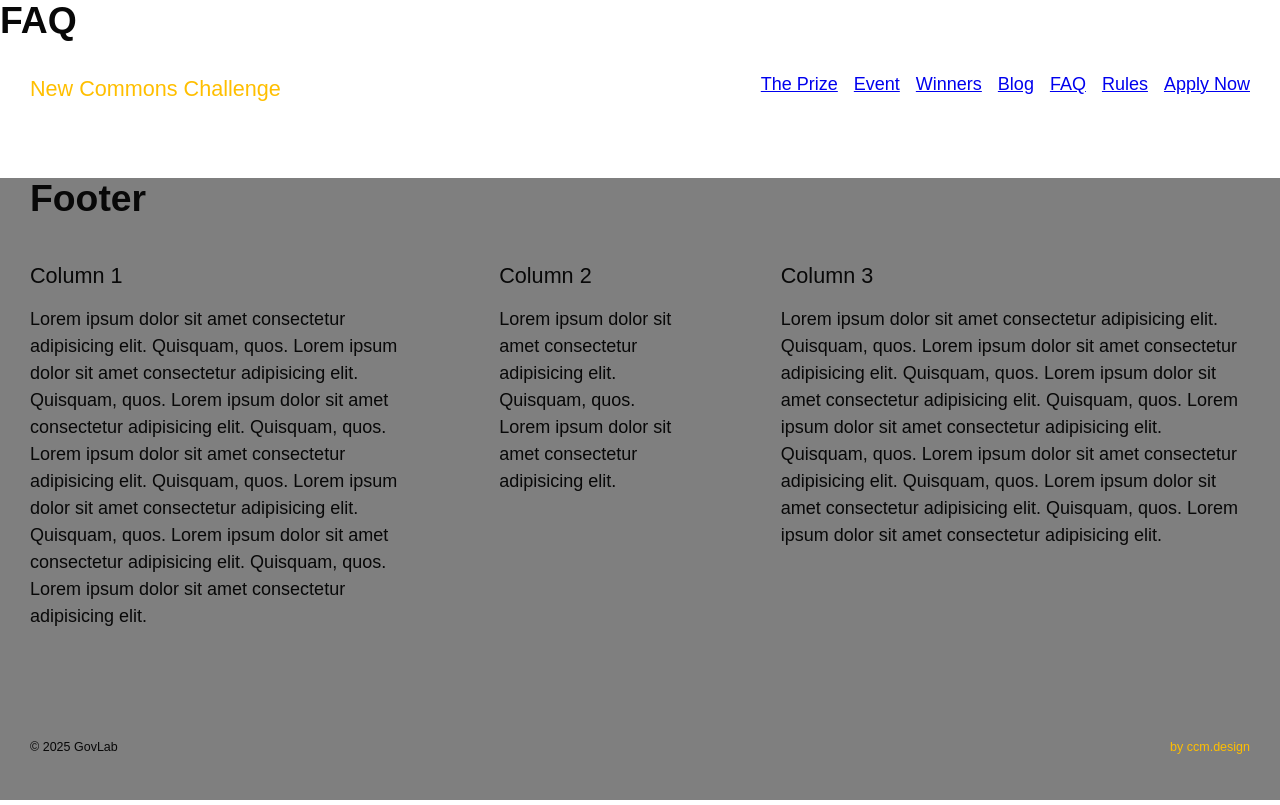
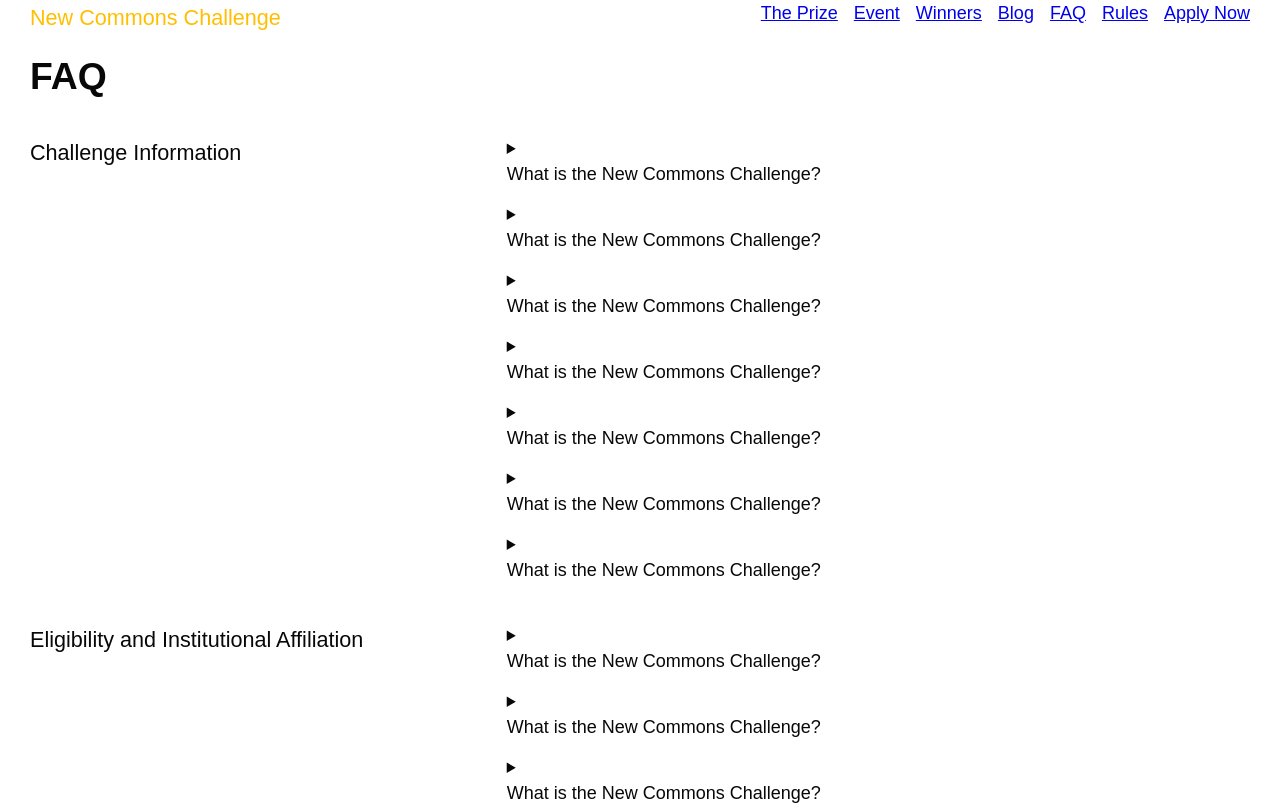
Before and after one commit to ccmdesign/new-commons-nuxt, a Nuxt app: page /faq in a window 1280 px wide. Shown: the top 805 px of the page. Built offline with nearby package versions, Linux system fonts and the light colour scheme; a web font is replaced by a local one.

Commit message:
FAQ page

```diff
--- a/components/ncBaseSection.vue
+++ b/components/ncBaseSection.vue
@@ -22,8 +22,6 @@ const props = defineProps({
 }
 
 [width="narrow"] .nc-base-section__content {
-  grid-column: content-start / content-end; /* Grid template columns are defined by the .subgrid class, and grid-column attr. */
-
   @media (min-width: 768px) {
     grid-column: col1 / col11; /* Grid template columns are defined by the .subgrid class, and grid-column attr. */
   }
--- /dev/null
+++ b/components/ncCollapse.vue
@@ -0,0 +1,22 @@
+<template>
+  <details>
+    <summary><h4>{{ data.summary }}</h4></summary>
+    <slot><p>{{ data.content }}</p></slot>
+  </details>
+</template>
+
+<script setup>
+const props = defineProps({
+  data: {
+    type: Object,
+    required: true,
+    validator: (value) => {
+      return 'summary' in value && 'content' in value;
+    }
+  }
+});
+</script>
+
+<style lang="scss" scoped>
+
+</style>
--- /dev/null
+++ b/components/ncFaqSection.vue
@@ -0,0 +1,34 @@
+<template>
+  <nc-base-section class="faq-section" >
+    <slot />
+  </nc-base-section>
+</template>
+
+<script setup>
+
+</script>
+
+<style scoped>
+.faq-section > * {
+  @media (min-width: 768px) {
+    grid-column: content-start / content-end;
+    display: grid;
+    grid-template-columns: subgrid;
+    grid-template-rows: auto;
+    gap: var(--base-gutter);
+  }
+}
+
+.faq-section :deep(h3) {
+  @media (min-width: 768px) {
+    grid-column: content-start / col4;
+  }
+}
+
+.faq-section :deep(details) {
+  @media (min-width: 768px) {
+    grid-column: col5 / content-end;
+  }
+}
+
+</style>
--- a/components/ncFooter.vue
+++ b/components/ncFooter.vue
@@ -34,6 +34,15 @@
   grid-template-columns: subgrid;
 }
 
+.footer__logo,
+.footer__col1,
+.footer__col2,
+.footer__col3 {
+  grid-column: content-start / content-end;
+  grid-template-rows: auto;
+}
+
+@media (min-width: 768px) {
 .footer__logo {
   grid-column: content-start / content-end;
 }
@@ -54,4 +63,5 @@
   /* Aux styles */
   background-color: rgba(0, 0, 0, 0.5);
 }
+}
 </style>
--- a/pages/faq.vue
+++ b/pages/faq.vue
@@ -1,9 +1,48 @@
 <template>
+  <nc-base-section>
     <h1>FAQ</h1>
+  </nc-base-section>
+
+  <nc-faq-section>
+    <h3 class="h2">Challenge Information</h3>
+    <nc-collapse v-for="item in faq" :key="item.summary" :data="item" />
+  </nc-faq-section>
+  <nc-faq-section>
+    <h3 class="h2">Eligibility and Institutional Affiliation</h3>
+    <nc-collapse v-for="item in faq" :key="item.summary" :data="item" />
+  </nc-faq-section>
+  <nc-faq-section>
+    <h3 class="h2">Application Process</h3>
+    <nc-collapse v-for="item in faq" :key="item.summary" :data="item" />
+  </nc-faq-section>
 </template>
 
 <script setup>
+const faq = [
+  {
+    summary: 'What is the New Commons Challenge?',
+    content: 'The New Commons Challenge is a global competition that seeks to create and improve data commons, which are collaboratively governed data ecosystems that pool and provide responsible access to diverse, high-quality datasets. The challenge addresses a critical issue: the limited access to diverse and high-quality datasets, which is essential for AI to reach its full potential. By creating and improving data commons, which are collaboratively governed data ecosystems that pool and provide responsible access to diverse, high-quality datasets, the gap in AI development can be filled. The challenge seeks to seed new data commons to ensure that AI benefits all.',
+  },{
+    summary: 'What is the New Commons Challenge?',
+    content: 'The New Commons Challenge is a global competition that seeks to create and improve data commons, which are collaboratively governed data ecosystems that pool and provide responsible access to diverse, high-quality datasets. The challenge addresses a critical issue: the limited access to diverse and high-quality datasets, which is essential for AI to reach its full potential. By creating and improving data commons, which are collaboratively governed data ecosystems that pool and provide responsible access to diverse, high-quality datasets, the gap in AI development can be filled. The challenge seeks to seed new data commons to ensure that AI benefits all.',
+  },{
+    summary: 'What is the New Commons Challenge?',
+    content: 'The New Commons Challenge is a global competition that seeks to create and improve data commons, which are collaboratively governed data ecosystems that pool and provide responsible access to diverse, high-quality datasets. The challenge addresses a critical issue: the limited access to diverse and high-quality datasets, which is essential for AI to reach its full potential. By creating and improving data commons, which are collaboratively governed data ecosystems that pool and provide responsible access to diverse, high-quality datasets, the gap in AI development can be filled. The challenge seeks to seed new data commons to ensure that AI benefits all.',
+  },{
+    summary: 'What is the New Commons Challenge?',
+    content: 'The New Commons Challenge is a global competition that seeks to create and improve data commons, which are collaboratively governed data ecosystems that pool and provide responsible access to diverse, high-quality datasets. The challenge addresses a critical issue: the limited access to diverse and high-quality datasets, which is essential for AI to reach its full potential. By creating and improving data commons, which are collaboratively governed data ecosystems that pool and provide responsible access to diverse, high-quality datasets, the gap in AI development can be filled. The challenge seeks to seed new data commons to ensure that AI benefits all.',
+  },{
+    summary: 'What is the New Commons Challenge?',
+    content: 'The New Commons Challenge is a global competition that seeks to create and improve data commons, which are collaboratively governed data ecosystems that pool and provide responsible access to diverse, high-quality datasets. The challenge addresses a critical issue: the limited access to diverse and high-quality datasets, which is essential for AI to reach its full potential. By creating and improving data commons, which are collaboratively governed data ecosystems that pool and provide responsible access to diverse, high-quality datasets, the gap in AI development can be filled. The challenge seeks to seed new data commons to ensure that AI benefits all.',
+  },{
+    summary: 'What is the New Commons Challenge?',
+    content: 'The New Commons Challenge is a global competition that seeks to create and improve data commons, which are collaboratively governed data ecosystems that pool and provide responsible access to diverse, high-quality datasets. The challenge addresses a critical issue: the limited access to diverse and high-quality datasets, which is essential for AI to reach its full potential. By creating and improving data commons, which are collaboratively governed data ecosystems that pool and provide responsible access to diverse, high-quality datasets, the gap in AI development can be filled. The challenge seeks to seed new data commons to ensure that AI benefits all.',
+  },{
+    summary: 'What is the New Commons Challenge?',
+    content: 'The New Commons Challenge is a global competition that seeks to create and improve data commons, which are collaboratively governed data ecosystems that pool and provide responsible access to diverse, high-quality datasets. The challenge addresses a critical issue: the limited access to diverse and high-quality datasets, which is essential for AI to reach its full potential. By creating and improving data commons, which are collaboratively governed data ecosystems that pool and provide responsible access to diverse, high-quality datasets, the gap in AI development can be filled. The challenge seeks to seed new data commons to ensure that AI benefits all.',
+  }
 
+];
 </script>
 
 <style scoped>
```
